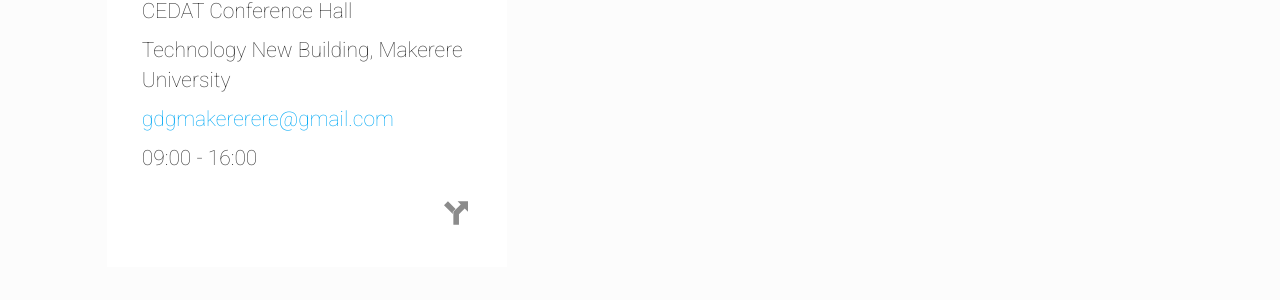
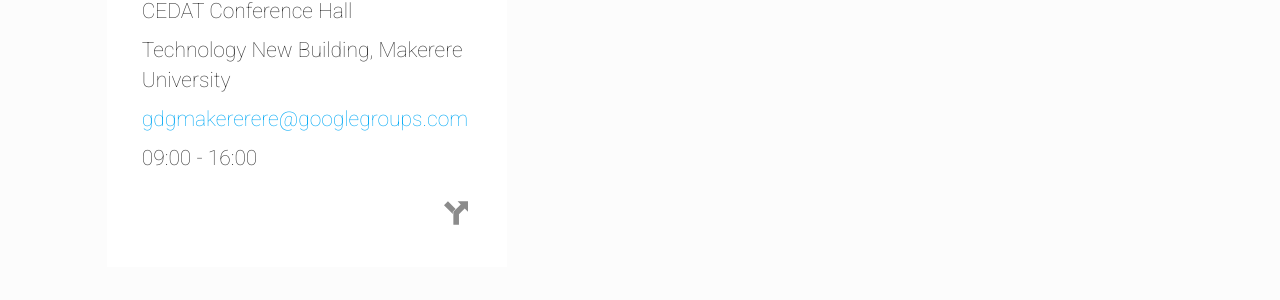
Before and after one commit to gdgmakerere/gdgmakerere.github.io, a Jekyll site: the page built from index.html, in a window 1280 px wide and 900 px high, scrolled down 2813 px. Shown: the part 153-453 px from the top of the window. Built offline with Jekyll 4.4.1, drawn with Linux system fonts in a browser that asks for light colours; nearby versions of some CDN libraries; comment, search, counter and statistics services are not loaded.

```diff
--- a/_config.yml
+++ b/_config.yml
@@ -6,7 +6,7 @@ exclude: ['/automation/', 'README.md', 'LICENCE.txt', 'CNAME']
 
 # Site Settings
 title: "GDG Makerere DevFest"
-email: "gdgmakererere@gmail.com"
+email: "gdgmakererere@googlegroups.com"
 description: "Android: Building quality apps"
 baseurl: ""
 url: "http://gdgmakerere.github.io"
@@ -70,7 +70,7 @@ statisticBlockImage: "statistic.jpg"
 statisticBlock:
  - {count: "70", specialCharacter: "+", info: "attendees", detail: "Students, Developers, Designers on campus"}
  - {count: "5", specialCharacter: "+", info: "hours", detail: "of in depth Android talks and codelabs"}
- - {count: "5", specialCharacter: "+", info: "speakers", detail: "With great experience"}
+ - {count: "7", specialCharacter: "+", info: "speakers", detail: "With great experience"}
  #- {count: "3", specialCharacter: "", info: "parallel tracks", detail: "plus entertainment lounge"}
 
 # Latest News Block
```
Also changed, not shown: img/people/CaesarMukama.jpg (added), 2 other files.
